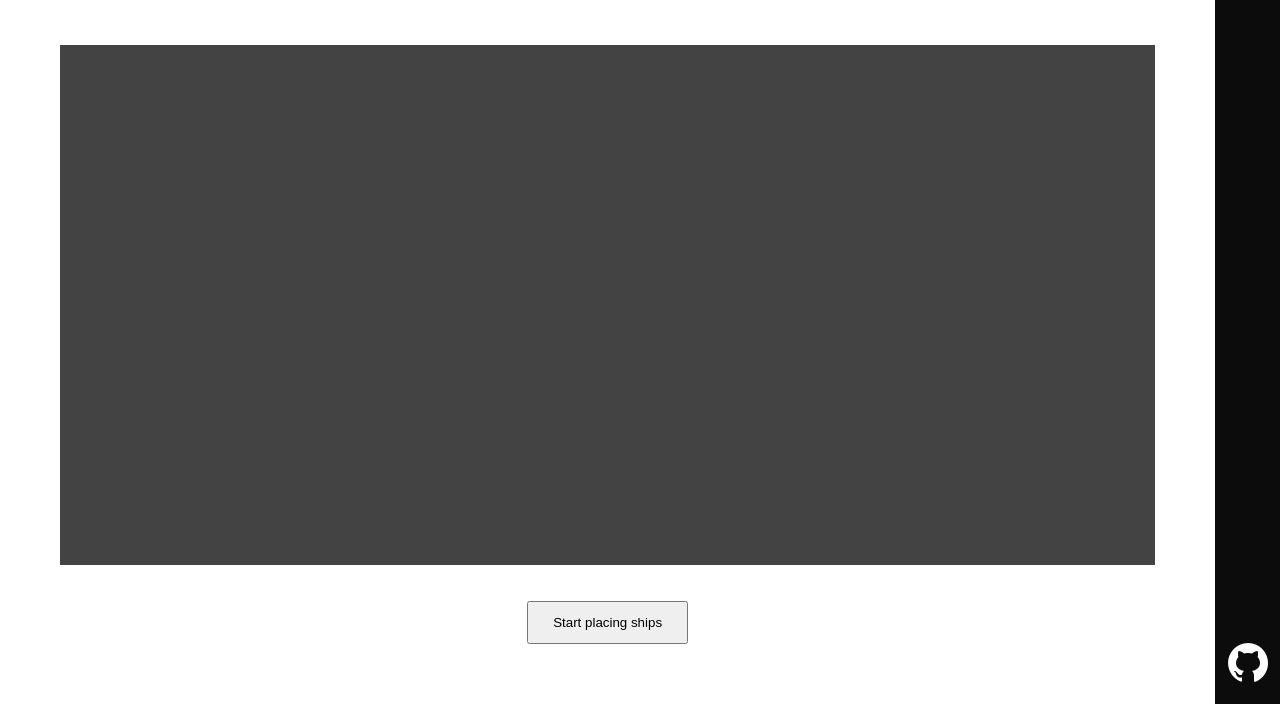
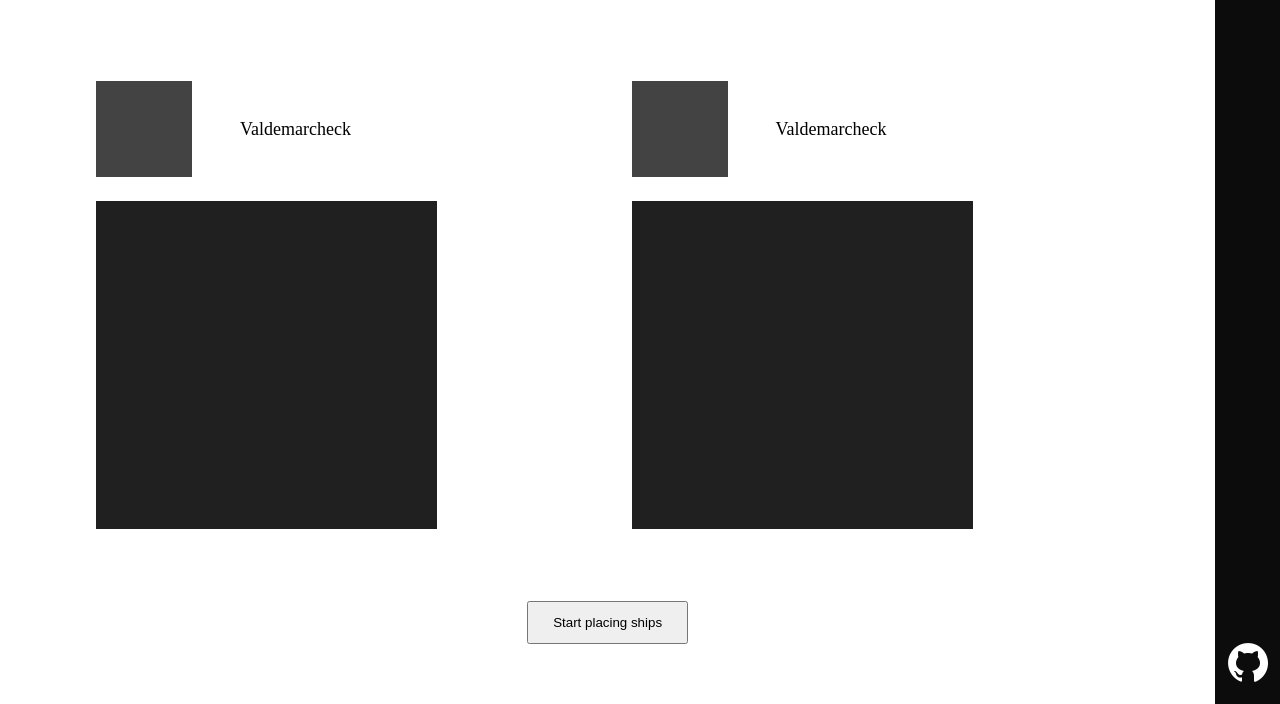
Before and after one commit to Valdemarcheck/TOP-Battleship, a website built with webpack: page dist/index.html in a window 1280 px wide. Shown: the part 96-800 px from the top of the page. Built offline with nearby package versions, Linux system fonts and the light colour scheme.

Commit message:
Setup grids and grid-info mockup

```diff
--- a/dist/index.html
+++ b/dist/index.html
@@ -11,7 +11,22 @@
     <main>
       <h1>Battleship</h1>
       <div class="grids-and-dock">
-        <div class="grids"></div>
+        <div class="grids">
+          <div class="grid-area">
+            <div class="grid-info">
+              <div class="info"></div>
+              <p class="nickname">Valdemarcheck</p>
+            </div>
+            <div class="grid"></div>
+          </div>
+          <div class="grid-area">
+            <div class="grid-info">
+              <div class="info"></div>
+              <p class="nickname">Valdemarcheck</p>
+            </div>
+            <div class="grid"></div>
+          </div>
+        </div>
         <button class="start-button">Start placing ships</button>
         <div class="dock"></div>
       </div>
--- a/dist/styles.css
+++ b/dist/styles.css
@@ -35,8 +35,8 @@ body {
 }
 
 main {
+  flex: 1;
   padding: 2rem 0;
-  flex: 1;
   display: flex;
   flex-direction: column;
   gap: 1rem;
@@ -45,6 +45,10 @@ main {
 h1 {
   font-size: 5rem;
   text-align: center;
+}
+
+.start-button {
+  padding: 1rem 2rem;
 }
 
 .grids-and-dock {
@@ -61,7 +65,45 @@ h1 {
 .grids {
   flex: 1;
   width: 100%;
-  background: #434343;
+  max-width: 1400px;
+  padding: 2rem;
+
+  display: flex;
+  gap: 2rem;
+}
+
+.grid-area {
+  flex: 1;
+  height: 100%;
+  padding: 1rem;
+
+  display: flex;
+  flex-direction: column;
+  gap: 2rem;
+}
+
+.grid-info {
+  height: 8rem;
+  display: flex;
+  align-items: center;
+  gap: 4rem;
+}
+
+.grid {
+  flex: 1;
+  width: 70%;
+  background-color: rgb(32, 32, 32);
+}
+
+.nickname {
+  text-align: center;
+  font-size: 1.5rem;
+}
+
+.info {
+  height: 100%;
+  aspect-ratio: 1/1;
+  background-color: #434343;
 }
 
 .dock {
@@ -73,7 +115,3 @@ h1 {
   /* Controlled by JS */
   display: none;
 }
-
-.start-button {
-  padding: 1rem 2rem;
-}
```
